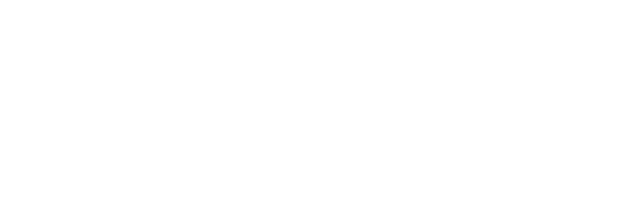
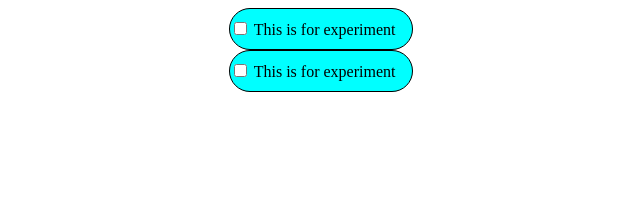
Before and after one commit to cadambank/VScode, a plain HTML site: page Css Experiments/index.html in a window 1280 px wide. Shown: the whole page, without its empty margins (319-959 px from the left). Drawn offline with Linux system fonts and the light colour scheme.

Commit message:
my project

```diff
--- a/Css Experiments/index.html
+++ b/Css Experiments/index.html
@@ -4,9 +4,27 @@
     <meta charset="UTF-8">
     <meta http-equiv="X-UA-Compatible" content="IE=edge">
     <meta name="viewport" content="width=device-width, initial-scale=1.0">
+    <link rel="stylesheet" href="style.css">
     <title>Document</title>
 </head>
 <body>
-
+    <div class="listTodos" id = "listTodo">
+        <div class="task">
+            <input type="checkbox" id="1" name="a"/>
+            <label for="1">This is for experiment</label>
+            <div class="detail">
+                <p>These are task details</p>
+                <input type="text" name="Details" class="taskDetails">
+            </div>
+        </div>
+        <div class="task">
+            <input type="checkbox" id="2" name="a"/>
+            <label for="1">This is for experiment</label>
+            <div class="detail">
+                <p>These are task details</p>
+                <input type="text" name="Details" class="taskDetails">
+            </div>
+        </div>
+    </div>
 </body>
 </html>
--- /dev/null
+++ b/Css Experiments/style.css
@@ -0,0 +1,40 @@
+
+.task {
+    position: relative  ;
+    border: 1px solid black;
+    background-color: aqua;
+    border-radius: 30px;
+    margin: 0 540px;
+    height: 30px;
+    align-items: center;
+    align-content: center;
+    align-self: center;
+    overflow: hidden;
+    transition: 0.5s ease-in-out;
+    padding-top: 10px;
+}
+
+.detail {
+    /* display: none; */
+    /* position: relative; */
+    padding: 1em;
+    margin: 1em 0 0 0;
+    /* height: 0; */
+    border-top: 1px solid gray;
+    /* overflow: hidden; */
+}
+.taskDetails {
+    background-color: inherit;
+    border: none;
+    border-bottom: 1px solid lightgray;
+    margin: 0;
+    box-shadow: none;
+}
+.taskDetails:focus{
+    outline: none;
+}
+.task:hover {
+    padding-top: 20px;
+    display: block;
+    height: 200px;
+}
```
